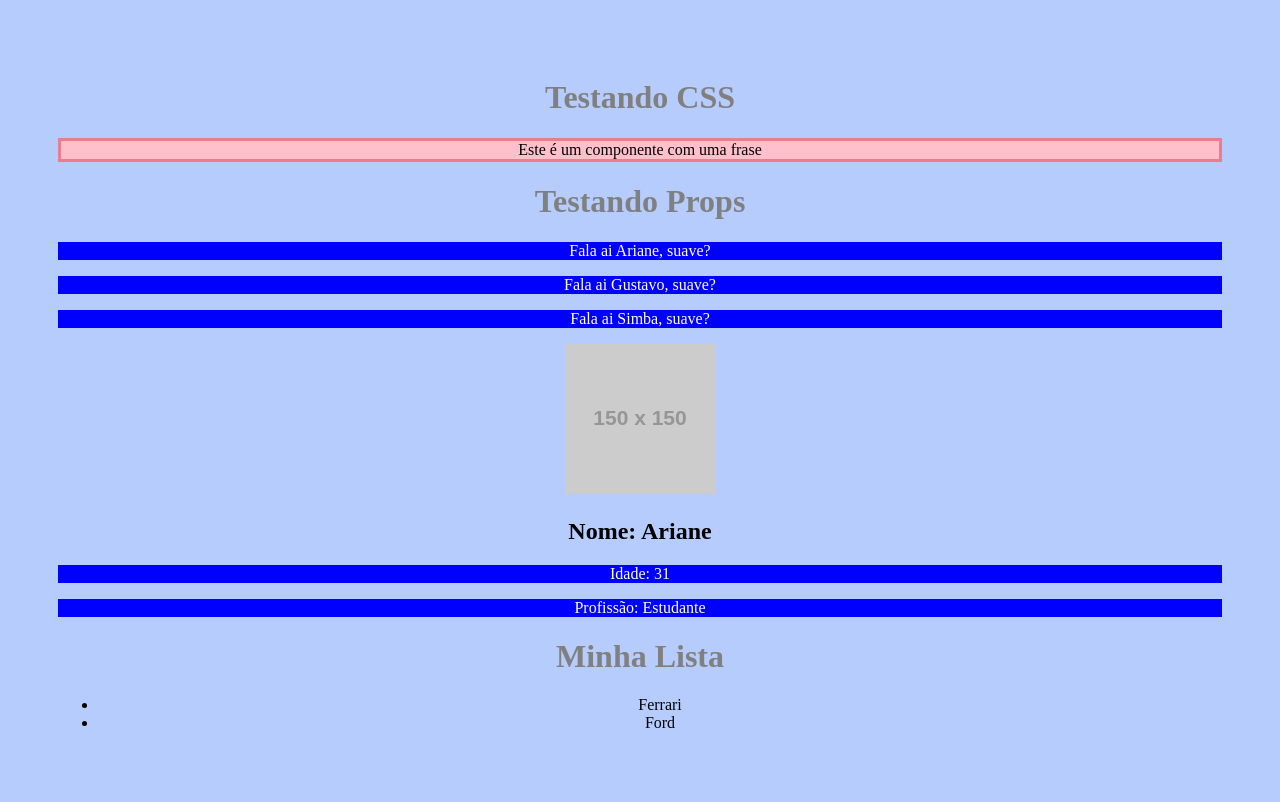
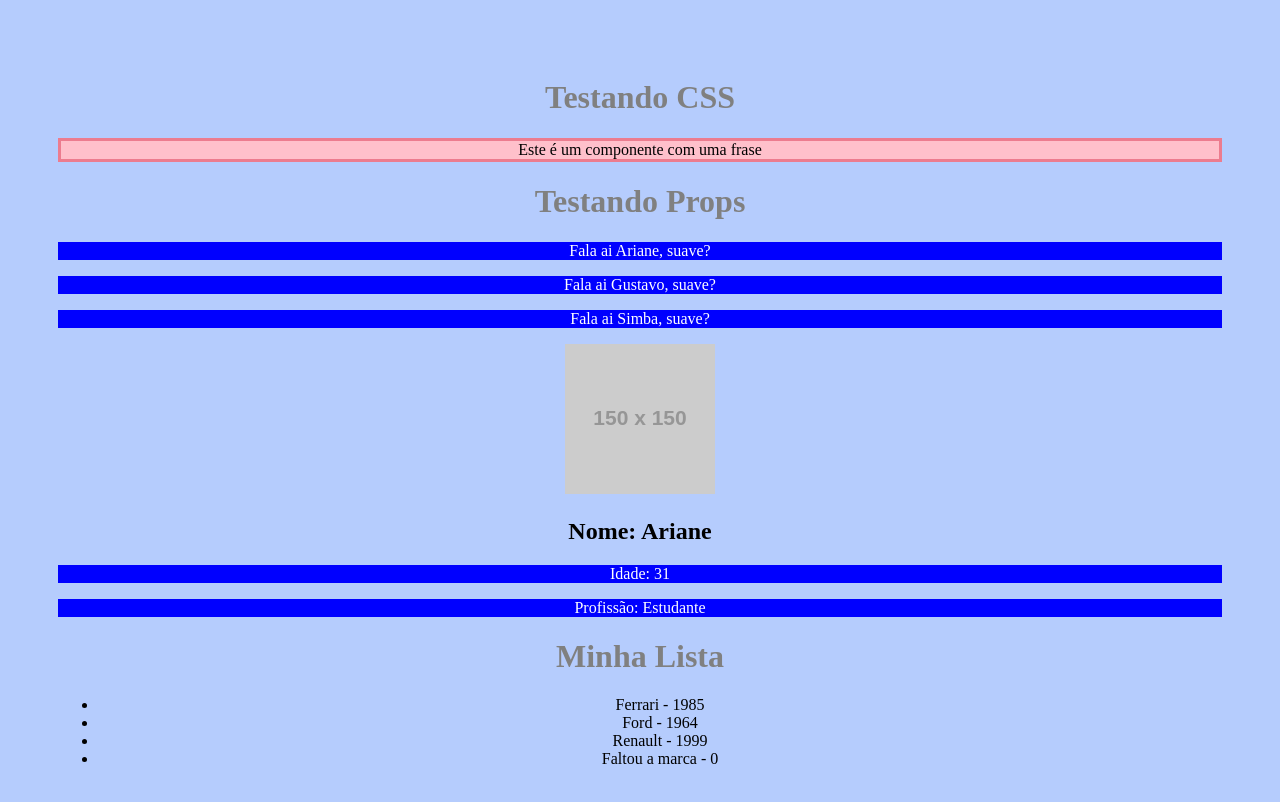
Before and after one commit to ArianeViana/hora-codar-react, a React (Create React App) app in the folder aulas/: page / in a window 1280 px wide. Shown: the top 802 px of the page. Built offline with nearby package versions, Linux system fonts and the light colour scheme; the HTML template or start-up script is replaced by a standard one.

Commit message:
propTypes

```diff
--- a/aulas/src/components/Item.jsx
+++ b/aulas/src/components/Item.jsx
@@ -1,10 +1,23 @@
-function Item(props) {
+import PropTypes from 'prop-types'
+
+function Item({marca, anoLancamento}) {
     return(
         <>
-        <li>{props.marca}</li>
+        <li>{marca} - {anoLancamento}</li>
         </>
     )
 
 }
 
+Item.propTypes = {
+    //defino o tipo de dado que vou receber nos props, e defino que esse dado deverá ser informado(is.Required)
+    marca:PropTypes.string.isRequired,
+    anoLancamento:PropTypes.number
+}
+
+//se colocar um Item sem definir os dados, aparecerá o default
+Item.defaultProps = {
+    marca: "Faltou a marca",
+    anoLancamento: 0
+}
 export default Item
--- a/aulas/src/components/List.jsx
+++ b/aulas/src/components/List.jsx
@@ -5,9 +5,11 @@
         <>
             <h1>Minha Lista</h1>
             <ul>
-                <Item marca="Ferrari"
+                <Item marca="Ferrari" anoLancamento={1985}
                  />
-                 <Item marca = "Ford"/>
+                 <Item marca = "Ford" anoLancamento={1964}/>
+                 <Item marca="Renault" anoLancamento={1999}/>
+                 <Item />
             </ul>
         </>
     )
```
